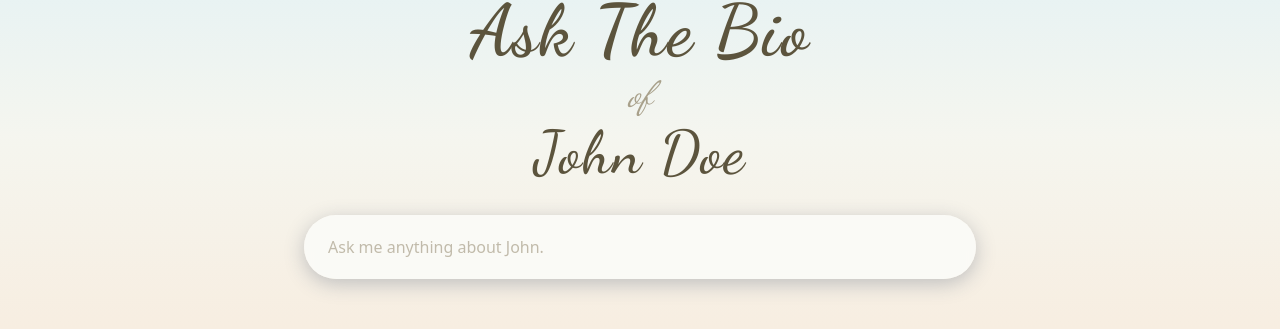
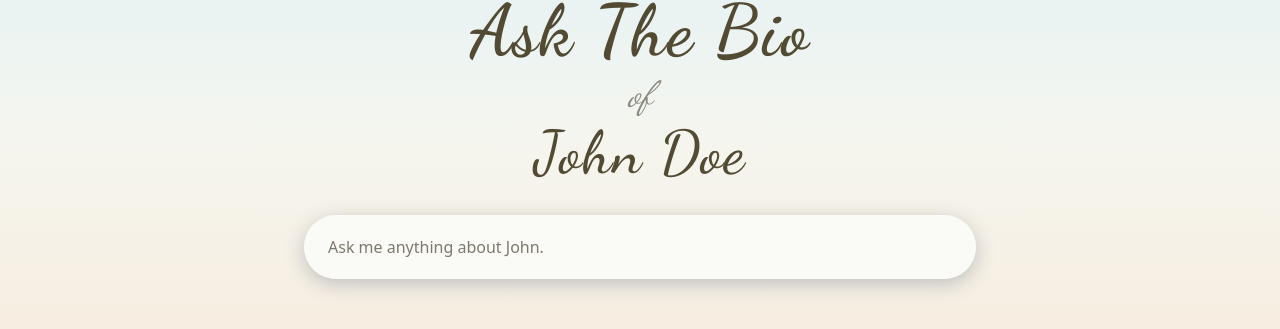
Before and after one commit to diegobit/askthebio, a React (Vite) app in the folder gui/: page / in a window 1280 px wide. Shown: the part 263-592 px from the top of the page. Built offline with nearby package versions, Linux system fonts and the light colour scheme; no server answers; a web font is replaced by a local one.

Commit message:
gui: better title colors

```diff
--- a/gui/src/components/PersonalAIChat.tsx
+++ b/gui/src/components/PersonalAIChat.tsx
@@ -308,7 +308,7 @@ const PersonalAIChat = () => {
             <h1 className="text-6xl md:text-7xl font-cursive font-semibold text-ink tracking-wide">
               Ask The Bio
             </h1>
-            <p className="text-3xl md:text-4xl font-cursive italic text-ink-light font-light">
+            <p className="text-3xl md:text-4xl font-cursive italic text-ink-light/60 font-light">
               of
             </p>
             <h2 className="text-5xl md:text-6xl font-cursive font-medium text-ink tracking-wide">
--- a/gui/src/index.css
+++ b/gui/src/index.css
@@ -37,8 +37,10 @@ All colors MUST be HSL.
     --input: 0 0% 98%;
     --ring: 44 25% 100%;
 
-    --ink: 44 20% 30%;
-    --ink-light: 44 15% 60%;
+    --ink: 44 24% 26%;
+    --ink-opacity: 0.9;
+    --ink-light: 44 18% 24%;
+    --ink-light-opacity: 0.75;
     --paper: 44 30% 98%;
 
     --gradient-primary: linear-gradient(135deg, hsl(44 25% 35%), hsl(44 30% 65%));
```
